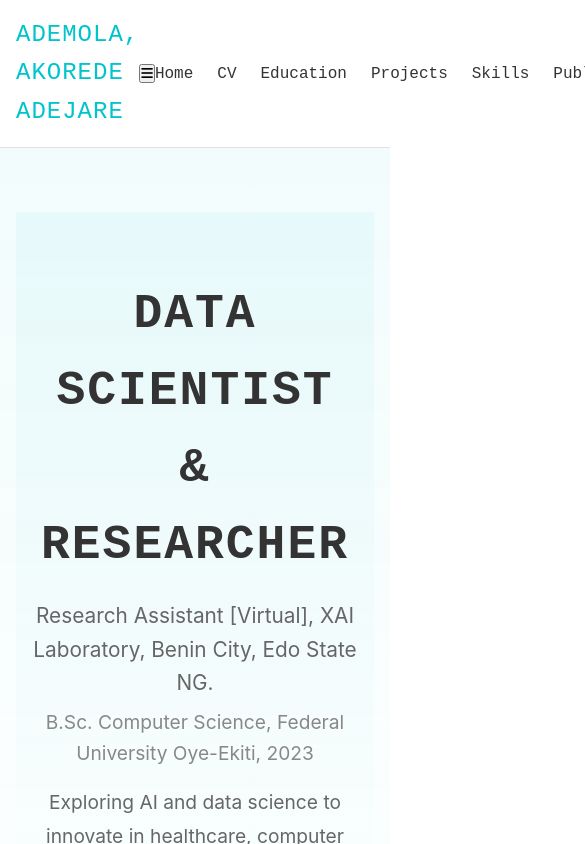
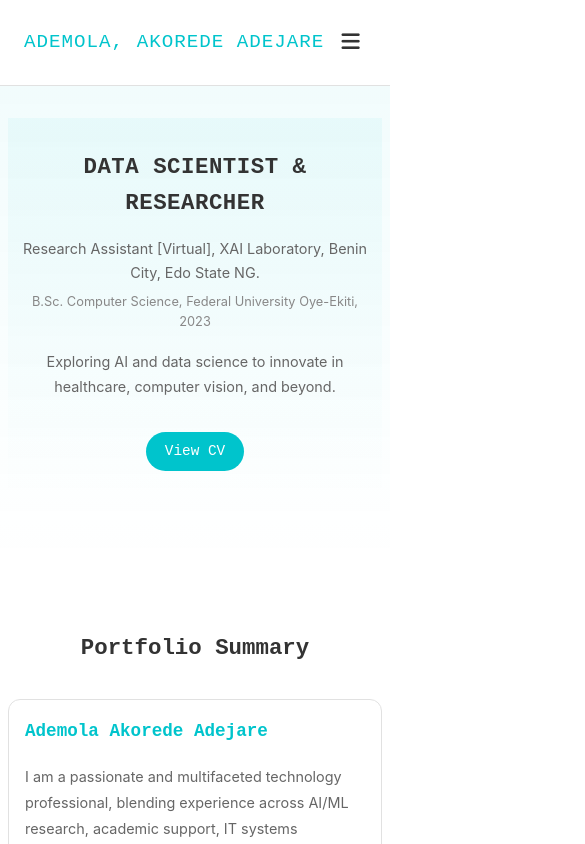
Before and after one commit to Akobabs/akobabs.github.io, a React (Create React App) app: page /#/ in a window 390 px wide. Shown: the top 844 px of the page, 585 px wide, since content can reach past the window. Built offline with nearby package versions, Linux system fonts and the light colour scheme; a small style sheet from the web is missing.

Commit message:
Updated Hamburger styling

```diff
--- a/src/App.css
+++ b/src/App.css
@@ -60,9 +60,25 @@ nav {
   letter-spacing: 1px;
 }
 
-nav ul {
+/* Hamburger Menu */
+.hamburger {
+  display: none; /* Hidden by default on larger screens */
+  background: none;
+  border: none;
+  font-size: 1.5rem;
+  color: #333;
+  cursor: pointer;
+  padding: 0.5rem;
+  z-index: 1002; /* Ensure it stays above other elements */
+}
+
+.nav-links {
   display: flex;
   gap: 1.5rem;
+}
+
+.nav-links.active {
+  display: flex; /* For mobile, this will be styled in media query */
 }
 
 nav ul li {
@@ -81,7 +97,7 @@ nav ul li a:hover {
 }
 
 /* Dark Mode Toggle */
-button[onClick] {
+.dark-mode-toggle {
   position: fixed;
   top: 20px;
   right: 20px;
@@ -92,12 +108,23 @@ button[onClick] {
   border-radius: 4px;
   cursor: pointer;
   font-family: 'Roboto Mono', monospace;
+  display: flex;
+  align-items: center;
+  gap: 0.5rem;
+  z-index: 1001; /* Ensure it stays above other elements */
   transition: background 0.3s ease;
-  z-index: 1001; /* Ensure it stays above other elements */
 }
 
-button[onClick]:hover {
+.dark-mode-toggle:hover {
   background: #555;
+}
+
+.dark-mode-toggle i {
+  font-size: 1rem;
+}
+
+.dark-mode-toggle span {
+  font-size: 0.9rem;
 }
 
 /* Hero Section */
@@ -107,14 +134,14 @@ button[onClick]:hover {
   padding: 4rem 1rem;
   text-align: center;
   background: linear-gradient(180deg, rgba(0, 196, 204, 0.05) 0%, rgba(255, 255, 255, 0) 100%);
-  position: relative; /* Ensure it flows in the document */
-  z-index: 1; /* Lower z-index to avoid overlap */
-  margin-bottom: 2rem; /* Add spacing below the hero section */
+  position: relative;
+  z-index: 1;
+  margin-bottom: 2rem;
 }
 
 .hero h1 {
   font-family: 'Roboto Mono', monospace;
-  font-size: 3rem;
+  font-size: clamp(1.6rem, 5vw, 3rem); /* Scale font size */
   color: #333;
   margin-bottom: 1rem;
   text-transform: uppercase;
@@ -164,12 +191,12 @@ button[onClick]:hover {
   margin: 0 auto;
   padding: 4rem 1rem;
   position: relative;
-  z-index: 1; /* Ensure it's not covered by other elements */
+  z-index: 1;
 }
 
 .portfolio-summary h2 {
   font-family: 'Roboto Mono', monospace;
-  font-size: 2.5rem;
+  font-size: clamp(1.6rem, 4vw, 2.5rem); /* Scale font size */
   color: #333;
   text-align: center;
   margin-bottom: 2rem;
@@ -934,13 +961,14 @@ footer p {
 }
 
 /* Dark Mode Adjustments */
-.dark-mode body {
-  background: #222;
-  color: #fff;
+body.dark-mode {
+  background: #1a1a1a; /* Darker background for better contrast */
+  color: #ddd;
+  transition: background 0.3s ease, color 0.3s ease; /* Smooth transition */
 }
 
 .dark-mode header {
-  background: #333;
+  background: #2a2a2a;
   border-bottom: 1px solid #444;
 }
 
@@ -949,15 +977,24 @@ footer p {
 }
 
 .dark-mode nav ul li a {
-  color: #bbb;
+  color: #ccc;
 }
 
 .dark-mode nav ul li a:hover {
   color: #00c4cc;
+  background: #333; /* Add hover background for better visibility */
+}
+
+.dark-mode .dark-mode-toggle {
+  background: #555; /* Lighter button background in dark mode */
+}
+
+.dark-mode .dark-mode-toggle:hover {
+  background: #777;
 }
 
 .dark-mode .hero {
-  background: linear-gradient(180deg, rgba(0, 196, 204, 0.1) 0%, rgba(0, 0, 0, 0) 100%);
+  background: linear-gradient(180deg, rgba(0, 196, 204, 0.15) 0%, rgba(0, 0, 0, 0) 100%);
 }
 
 .dark-mode .hero h1,
@@ -1014,7 +1051,7 @@ footer p {
 .dark-mode .contact-card,
 .dark-mode .education-card,
 .dark-mode .project-card {
-  background: #333;
+  background: #2a2a2a;
   border-color: #444;
   box-shadow: 0 2px 4px rgba(255, 255, 255, 0.05);
 }
@@ -1075,10 +1112,501 @@ footer p {
 }
 
 .dark-mode footer {
-  background: #333;
+  background: #2a2a2a;
   border-top: 1px solid #444;
 }
 
 .dark-mode footer p {
   color: #bbb;
 }
+
+/* Responsive Design */
+
+/* Tablets (768px and below) */
+@media (max-width: 768px) {
+  /* Navigation */
+  .nav-container {
+      flex-direction: row;
+      justify-content: space-between;
+      align-items: center;
+      padding: 1rem;
+      position: relative;
+  }
+
+  .site-title {
+      font-size: 1.4rem;
+      text-align: left;
+  }
+
+  .hamburger {
+      display: block; /* Show hamburger icon on tablets and mobile */
+  }
+
+  .nav-links {
+      display: none; /* Hide links by default on mobile */
+      position: absolute;
+      top: 100%; /* Position below the nav bar */
+      left: 0;
+      right: 0;
+      background: #fff;
+      flex-direction: column;
+      align-items: center;
+      padding: 1rem 0;
+      box-shadow: 0 4px 8px rgba(0, 0, 0, 0.1);
+      z-index: 1001;
+  }
+
+  .nav-links.active {
+      display: flex; /* Show links when menu is toggled */
+  }
+
+  nav ul li a {
+      font-size: 1rem;
+      padding: 0.8rem 1rem;
+      width: 100%;
+      text-align: center;
+  }
+
+  /* Dark Mode Toggle */
+  .dark-mode-toggle {
+      top: 10px;
+      right: 50px; /* Adjusted to avoid overlap with hamburger */
+      padding: 0.5rem 1rem;
+      font-size: 0.9rem;
+  }
+
+  .dark-mode-toggle i {
+      font-size: 1rem;
+  }
+
+  .dark-mode-toggle span {
+      font-size: 0.9rem;
+  }
+
+  /* Hero Section */
+  .hero {
+      padding: 2.5rem 1rem;
+  }
+
+  .hero h1 {
+      font-size: clamp(1.6rem, 5vw, 2rem); /* Adjusted for smaller screens */
+      letter-spacing: 1px;
+  }
+
+  .hero .affiliation {
+      font-size: 1.1rem;
+  }
+
+  .hero .credentials {
+      font-size: 1rem;
+  }
+
+  .hero .intro {
+      font-size: 1rem;
+      max-width: 90%;
+  }
+
+  .hero .cv-button {
+      padding: 0.6rem 1.5rem;
+      font-size: 1rem;
+  }
+
+  /* Portfolio Summary */
+  .portfolio-summary {
+      padding: 2.5rem 1rem;
+  }
+
+  .portfolio-summary h2 {
+      font-size: clamp(1.6rem, 4vw, 1.8rem); /* Adjusted for smaller screens */
+  }
+
+  .summary-grid {
+      grid-template-columns: 1fr; /* Stack cards vertically */
+      gap: 1.5rem;
+  }
+
+  .summary-card {
+      padding: 1.5rem;
+  }
+
+  .summary-card p:first-child {
+      font-size: 1.3rem;
+  }
+
+  .summary-card p {
+      font-size: 1rem;
+  }
+
+  .summary-grid .summary-card h3 {
+      font-size: 1.3rem;
+  }
+
+  /* Contact Section */
+  .contact {
+      padding: 2.5rem 1rem;
+  }
+
+  .contact h2 {
+      font-size: 1.8rem;
+  }
+
+  .contact-intro {
+      font-size: 1rem;
+  }
+
+  .contact-grid {
+      grid-template-columns: 1fr;
+      gap: 1.5rem;
+  }
+
+  /* Education Section */
+  .education {
+      padding: 2.5rem 1rem;
+  }
+
+  .education h2 {
+      font-size: 1.8rem;
+  }
+
+  .education-section h3 {
+      font-size: 1.5rem;
+  }
+
+  .education-card h4 {
+      font-size: 1.2rem;
+  }
+
+  /* Projects Section */
+  .projects {
+      padding: 2.5rem 1rem;
+  }
+
+  .projects h2 {
+      font-size: 1.8rem;
+  }
+
+  .projects-intro {
+      font-size: 1rem;
+  }
+
+  .project-card h3 {
+      font-size: 1.4rem;
+  }
+
+  /* Publications Section */
+  .publications {
+      padding: 2.5rem 1rem;
+  }
+
+  .publications h2 {
+      font-size: 1.8rem;
+  }
+
+  .publications-intro {
+      font-size: 1rem;
+  }
+
+  .linkedin-posts h3 {
+      font-size: 1.5rem;
+  }
+
+  .linkedin-posts > p {
+      font-size: 0.9rem;
+  }
+
+  .linkedin-post h4 {
+      font-size: 1.2rem;
+  }
+
+  .iframe-wrapper iframe {
+      max-width: 100%;
+      height: 350px; /* Adjust height for smaller screens */
+  }
+
+  /* Skills Section */
+  .skills {
+      padding: 2.5rem 1rem;
+  }
+
+  .skills h2 {
+      font-size: 1.8rem;
+  }
+
+  .skills-intro {
+      font-size: 1rem;
+  }
+
+  .skills-section h3 {
+      font-size: 1.5rem;
+  }
+
+  /* Dark Mode Adjustments for Mobile */
+  .dark-mode .nav-links {
+      background: #2a2a2a;
+  }
+
+  .dark-mode .nav-links li a {
+      color: #ccc;
+  }
+
+  .dark-mode .nav-links li a:hover {
+      background: #333;
+  }
+
+  .dark-mode .hamburger {
+      color: #ccc;
+  }
+}
+
+/* Mobile Phones (480px and below) */
+@media (max-width: 480px) {
+  /* Navigation */
+  .nav-container {
+      padding: 0.5rem;
+  }
+
+  .site-title {
+      font-size: 1.2rem;
+  }
+
+  .hamburger {
+      font-size: 1.3rem;
+      padding: 0.4rem;
+  }
+
+  .nav-links {
+      padding: 0.5rem 0;
+  }
+
+  .nav-links li a {
+      font-size: 0.9rem;
+      padding: 0.6rem 1rem;
+  }
+
+  /* Dark Mode Toggle */
+  .dark-mode-toggle {
+      top: 10px;
+      right: 40px; /* Adjusted for smaller screens */
+      padding: 0.4rem 0.8rem;
+      font-size: 0.8rem;
+  }
+
+  .dark-mode-toggle i {
+      font-size: 0.9rem;
+  }
+
+  .dark-mode-toggle span {
+      font-size: 0.8rem;
+  }
+
+  /* Hero Section */
+  .hero {
+      padding: 2rem 0.5rem;
+  }
+
+  .hero h1 {
+      font-size: clamp(1.4rem, 4vw, 1.6rem); /* Further adjusted for mobile */
+      letter-spacing: 0.5px;
+  }
+
+  .hero .affiliation {
+      font-size: 0.9rem;
+  }
+
+  .hero .credentials {
+      font-size: 0.8rem;
+  }
+
+  .hero .intro {
+      font-size: 0.9rem;
+      max-width: 95%;
+  }
+
+  .hero .cv-button {
+      padding: 0.5rem 1.2rem;
+      font-size: 0.9rem;
+  }
+
+  /* Portfolio Summary */
+  .portfolio-summary {
+      padding: 2rem 0.5rem;
+  }
+
+  .portfolio-summary h2 {
+      font-size: clamp(1.4rem, 3vw, 1.6rem); /* Further adjusted for mobile */
+  }
+
+  .summary-grid {
+      gap: 1rem;
+  }
+
+  .summary-card {
+      padding: 1rem;
+  }
+
+  .summary-card p:first-child {
+      font-size: 1.1rem;
+  }
+
+  .summary-card p {
+      font-size: 0.9rem;
+  }
+
+  .summary-grid .summary-card h3 {
+      font-size: 1.1rem;
+  }
+
+  .summary-grid .summary-card ul li {
+      font-size: 0.9rem;
+  }
+
+  /* Contact Section */
+  .contact {
+      padding: 2rem 0.5rem;
+  }
+
+  .contact h2 {
+      font-size: 1.6rem;
+  }
+
+  .contact-intro {
+      font-size: 0.9rem;
+  }
+
+  .contact-grid {
+      gap: 1rem;
+  }
+
+  .contact-card {
+      padding: 1rem;
+  }
+
+  .contact-card i {
+      font-size: 2rem;
+  }
+
+  .contact-card h3 {
+      font-size: 1rem;
+  }
+
+  .contact-card p {
+      font-size: 0.9rem;
+  }
+
+  /* Education Section */
+  .education {
+      padding: 2rem 0.5rem;
+  }
+
+  .education h2 {
+      font-size: 1.6rem;
+  }
+
+  .education-section h3 {
+      font-size: 1.3rem;
+  }
+
+  .education-card {
+      padding: 1rem;
+  }
+
+  .education-card h4 {
+      font-size: 1rem;
+  }
+
+  .education-card p {
+      font-size: 0.9rem;
+  }
+
+  .education-card ul li {
+      font-size: 0.9rem;
+  }
+
+  /* Projects Section */
+  .projects {
+      padding: 2rem 0.5rem;
+  }
+
+  .projects h2 {
+      font-size: 1.6rem;
+  }
+
+  .projects-intro {
+      font-size: 0.9rem;
+  }
+
+  .project-card {
+      padding: 1rem;
+  }
+
+  .project-card h3 {
+      font-size: 1.2rem;
+  }
+
+  .project-card p {
+      font-size: 0.9rem;
+  }
+
+  /* Publications Section */
+  .publications {
+      padding: 2rem 0.5rem;
+  }
+
+  .publications h2 {
+      font-size: 1.6rem;
+  }
+
+  .publications-intro {
+      font-size: 0.9rem;
+  }
+
+  .coming-soon-text {
+      font-size: 1.3rem;
+  }
+
+  .linkedin-posts h3 {
+      font-size: 1.3rem;
+  }
+
+  .linkedin-posts > p {
+      font-size: 0.8rem;
+  }
+
+  .linkedin-post h4 {
+      font-size: 1rem;
+  }
+
+  .iframe-wrapper iframe {
+      height: 250px; /* Further adjust height for mobile */
+  }
+
+  /* Skills Section */
+  .skills {
+      padding: 2rem 0.5rem;
+  }
+
+  .skills h2 {
+      font-size: 1.6rem;
+  }
+
+  .skills-intro {
+      font-size: 0.9rem;
+  }
+
+  .skills-section h3 {
+      font-size: 1.3rem;
+  }
+
+  .skills-section p {
+      font-size: 0.9rem;
+  }
+
+  .skills-section ul li {
+      font-size: 0.9rem;
+  }
+
+  /* Footer */
+  footer p {
+      font-size: 0.8rem;
+  }
+}
```
